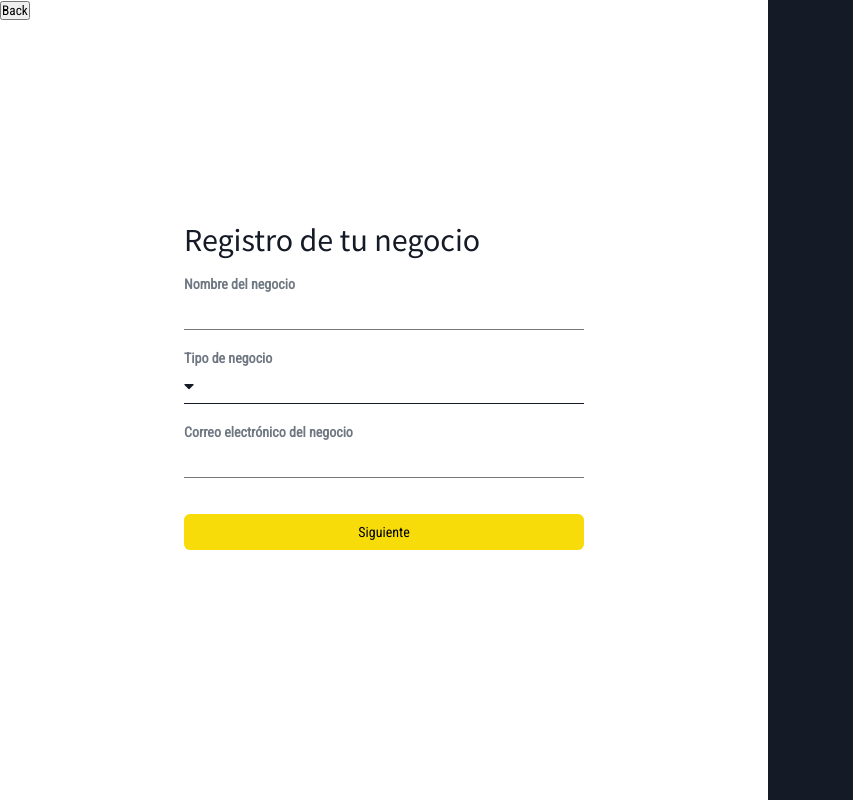
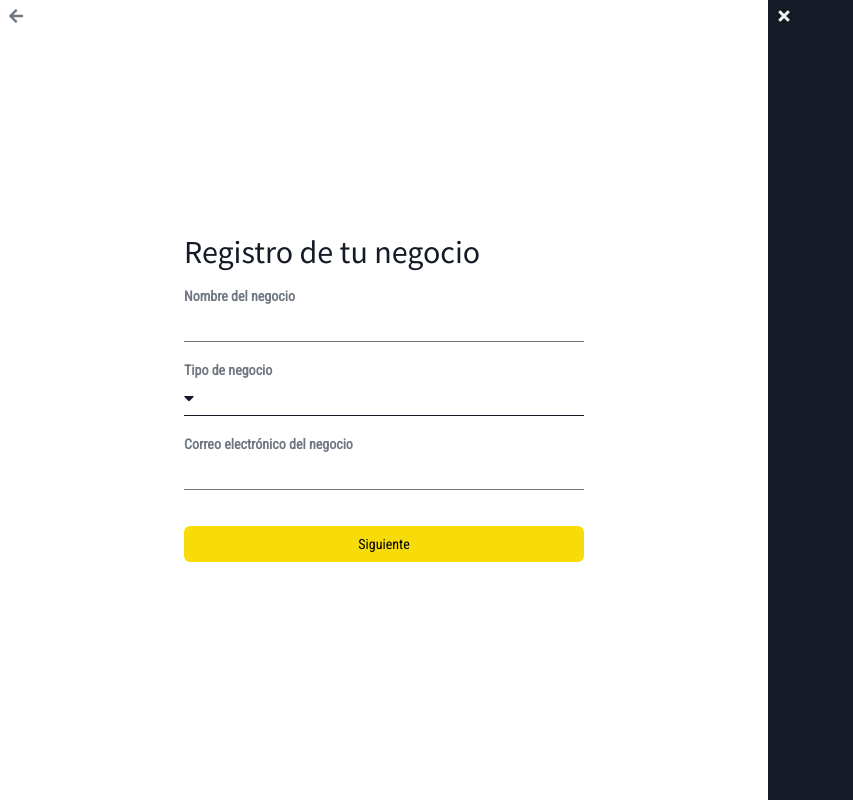
Before and after one commit to SebaOrtega/ProyectoSolidario, a React (Create React App) app: page /RegistroNegocio in a window 1280 px wide. Shown: the whole page, without its empty margins (0-853 px from the left). Built offline with nearby package versions, Linux system fonts and the light colour scheme.

Commit message:
Rezettxd

```diff
--- a/src/components/Dropdown.jsx
+++ b/src/components/Dropdown.jsx
@@ -1,25 +1,35 @@
-import React, { useState } from 'react'
-import './styles/Dropdown.css'
+import React, { useState } from "react";
+import "./styles/Dropdown.css";
 
-const Dropdown = ({selected, setSelected, options}) => {
-
-    const[isActive, setIsActive] = useState(false)
+const Dropdown = ({ selected, setSelected, options }) => {
+  const [isActive, setIsActive] = useState(false);
 
   return (
-    <div className="dropdown" onClick = { () => setIsActive(!isActive)}>
-        <div className="dropdown-btn" > <span className="fas fa-caret-down"></span>{ selected }</div>
+    <div className="dropdown" onClick={() => setIsActive(!isActive)}>
+      <div className="dropdown-btn">
+        {" "}
+        <span className="fas fa-caret-down"></span>
+        <p>{selected}</p>
+      </div>
 
       {isActive && (
         <div className="dropdown-content">
-
-                {options.map(option => (
-                    <div key = {option.id} onClick={() => {setSelected(option) ; setIsActive(false)}} className="dropdown-item">{option}</div>
+          {options.map((option) => (
+            <div
+              key={option.id}
+              onClick={() => {
+                setSelected(option);
+                setIsActive(false);
+              }}
+              className="dropdown-item"
+            >
+              {option}
+            </div>
           ))}
-
         </div>
       )}
     </div>
-    )
-}
+  );
+};
 
-export default Dropdown
+export default Dropdown;
--- a/src/components/RegistroNegocio.jsx
+++ b/src/components/RegistroNegocio.jsx
@@ -11,15 +11,18 @@ const RegistroNegocio = () => {
 
   const [negocio, setNegocio] = useState();
   const [emailNegocio, setEmailNegocio] = useState();
-  const tipoNegocio = selectedDropdown
+  const tipoNegocio = selectedDropdown;
 
-  console.log(tipoNegocio, negocio, emailNegocio)
-
+  // console.log(tipoNegocio, negocio, emailNegocio);
 
   return (
     <div className="grid-container">
       <div className="derecha">
-        <button onClick={() => history.goBack()}>Back</button>
+        <button
+          className="fas fa-arrow-left botones-guia"
+          onClick={() => history.goBack()}
+
+        ></button>
 
         <div className="registronegocio-container">
           <h1>Registro de tu negocio</h1>
@@ -52,7 +55,10 @@ const RegistroNegocio = () => {
         </div>
       </div>
 
-      <div className="izquierda"></div>
+      <div className="izquierda">
+        <button to="/Registro" className="fas fa-times botones-guia">
+        </button>
+      </div>
     </div>
   );
 };
--- a/src/components/styles/Dropdown.css
+++ b/src/components/styles/Dropdown.css
@@ -1,20 +1,20 @@
-.dropdown{
+.dropdown {
   user-select: none;
   position: relative;
   cursor: pointer;
 }
 
-.dropdown .dropdown-btn{
+.dropdown .dropdown-btn {
   cursor: pointer;
   display: flex;
   align-items: center;
   cursor: pointer;
 }
-span{
+span {
   margin-right: 10px;
 }
 
-.dropdown .dropdown-content{
+.dropdown .dropdown-content {
   position: absolute;
   top: 110%;
   left: 0;
@@ -24,12 +24,12 @@ span{
   box-shadow: 3px 3px 10px 6px rgba(0, 0, 0, 0.06);
 }
 
-.dropdown .dropdown-content .dropdown-item{
+.dropdown .dropdown-content .dropdown-item {
   padding: 10px;
   cursor: pointer;
   transition: all 0.2s;
 }
 
-.dropdown .dropdown-content .dropdown-item:hover{
-    background: #fcfcfc;
+.dropdown .dropdown-content .dropdown-item:hover {
+  background: #f3f3f3;
 }
--- a/src/components/styles/RegistroNegocio.css
+++ b/src/components/styles/RegistroNegocio.css
@@ -1,29 +1,56 @@
 :root {
   --bk: #151b26;
-    --yellow: #F7DC0A;
+  --yellow: #f7dc0a;
+  --gray: #f3f3f3;
+  --graytext: #6f7782;
 }
 
-*{
+* {
   margin: 0;
   padding: 0;
 }
 
-.grid-container{
+.grid-container {
   display: grid;
   grid-template-columns: 60% 40%;
+}
+
+.izquierda {
+  background-color: var(--bk);
+}
+.derecha {
+  height: 100vh;
+}
+
+
+.botones-guia{
+  box-sizing: border-box;
+  cursor: pointer;
+  border-radius: 6px;
+  background: transparent;
+  border: none;
+  outline: none;
+  font-size: 16px;
+  height: 32px;
+  width: 32px;
+  transition: all 0.3s;
+}
+
+.fa-arrow-left {
+  color: var(--graytext);
+}
+
+.fa-times{
+  color: var(--gray);
 
 }
 
-.izquierda{
-    background-color: var(--bk);
-}
-.derecha{
-
-
-    height: 100vh;
+.botones-guia:hover {
+  background: var(--gray);
+  color: var(--bk);
 }
 
-.registronegocio-container{
+.registronegocio-container {
   position: relative;
   margin-top: 25vh;
   margin-left: auto;
@@ -35,11 +62,10 @@
   align-items: center;
 
   color: var(--bk);
-
 }
 
-.registronegocio-container h1{
-    font-family: 'Source Sans Pro', sans-serif;
+.registronegocio-container h1 {
+  font-family: "Source Sans Pro", sans-serif;
   font-weight: 500;
   font-size: 32px;
 
@@ -48,16 +74,15 @@
   align-self: flex-start;
 }
 
-.registronegocio-container label{
+.registronegocio-container label {
   align-self: flex-start;
   font-size: 14px;
   font-weight: bold;
   margin-bottom: 8px;
-    color: #6f7782;
-
+  color: var(--graytext);
 }
 
-.registronegocio-container input{
+.registronegocio-container input {
   width: 100%;
   height: 30px;
   padding-bottom: 4px;
@@ -73,7 +98,7 @@
   border-width: 0 0 1px;
 }
 
-.registronegocio-container button{
+.registronegocio-container button {
   background-color: var(--yellow);
   border: none;
   margin-top: 16px;
@@ -89,7 +114,7 @@
   box-sizing: border-box;
 }
 
-.dropdown{
+.registronegocio-container .dropdown {
   width: 100%;
   height: 30px;
   padding-bottom: 4px;
@@ -104,5 +129,4 @@
   border-style: solid;
   border-radius: 0;
   border-width: 0 0 1px;
-
 }
```
Also changed, not shown: src/components/Home.jsx (added, +47 -0 lines), src/components/styles/Home.css (added). Lines whose indentation alone changed are shown as unchanged.
